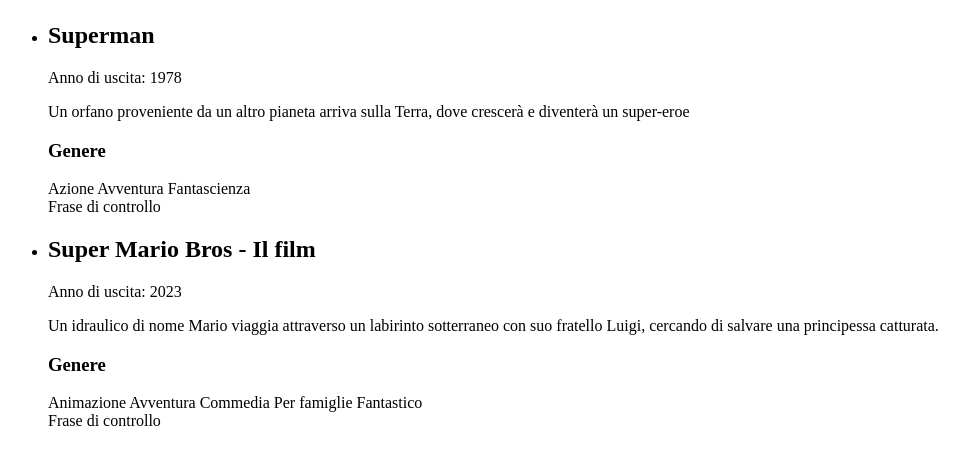
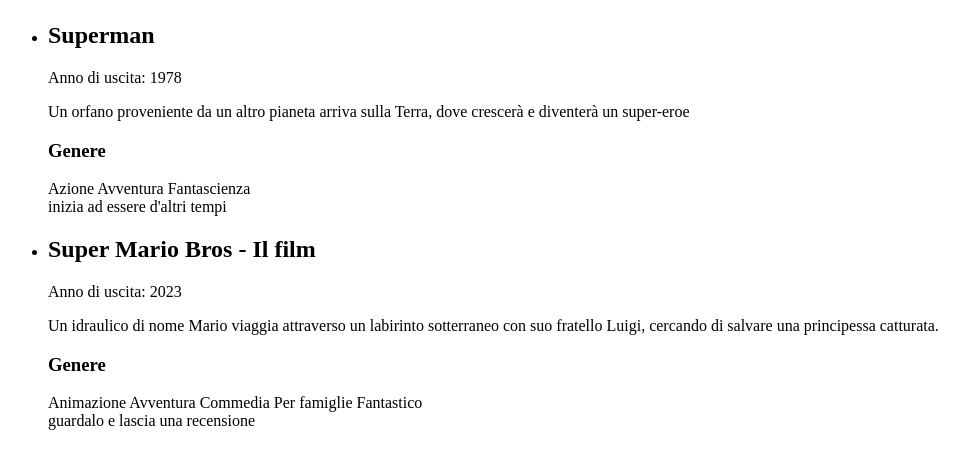
Before and after one commit to massimilianosabatino/php-oop-1, a PHP site: page / in a window 1280 px wide. Shown: the part 58-527 px from the top of the page, without its empty margins (0-969 px from the left). Run offline with PHP 8.4, Linux system fonts and the light colour scheme.

Commit message:
add: print all movie information

```diff
--- a/templates/movie.php
+++ b/templates/movie.php
@@ -13,7 +13,7 @@ require_once __DIR__. '/../db.php';
                 <?php $movie->hasGenres() ?>
             </div>
         </div>
-        <div>Frase di controllo</div>
+        <div><?php echo $movie->checkYear() ?></div>
     </li>
     <?php endforeach; ?>
 </ul>
```
